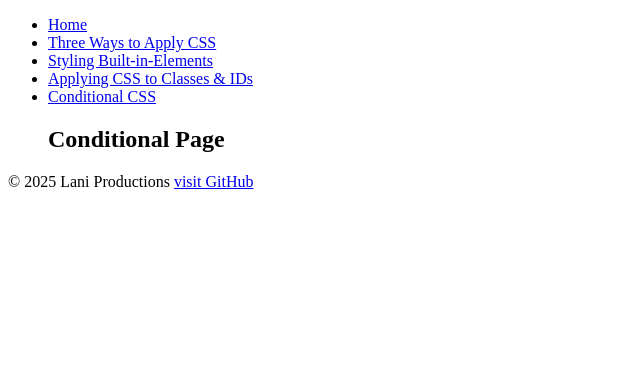
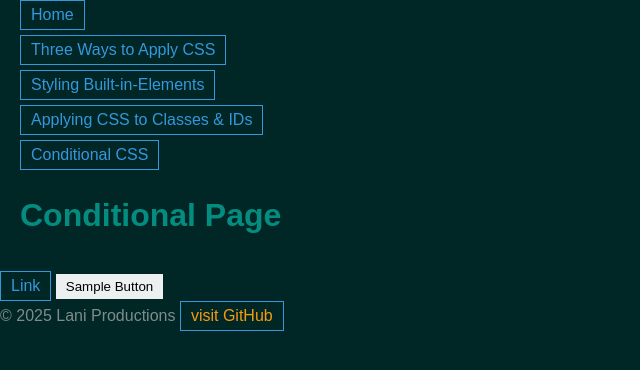
Before and after one commit to Lani56/COMP001A.LectureActivity5, a plain HTML site: page conditional-css.html in a window 1280 px wide. Shown: the whole page, without its empty margins (0-640 px from the left). Drawn offline with Linux system fonts and the light colour scheme.

Commit message:
added content

```diff
--- a/conditional-css.html
+++ b/conditional-css.html
@@ -4,6 +4,7 @@
     <meta charset="UTF-8">
     <meta name="viewport" content="width=device-width, initial-scale=1.0">
     <title>Conditional CSS Page</title>
+    <link rel="stylesheet" href="main.css">
 </head>
 <body>
     <header>
@@ -19,7 +20,10 @@
         </nav>
     </header>
     <main>
-
+        <div>
+            <a href="#">Link</a>
+            <button>Sample Button</button>
+        </div>
     </main>
     <footer>
         <p>&copy; 2025 Lani Productions <a href="https://github.com/" target="_blank">visit GitHub</a></p>
```
